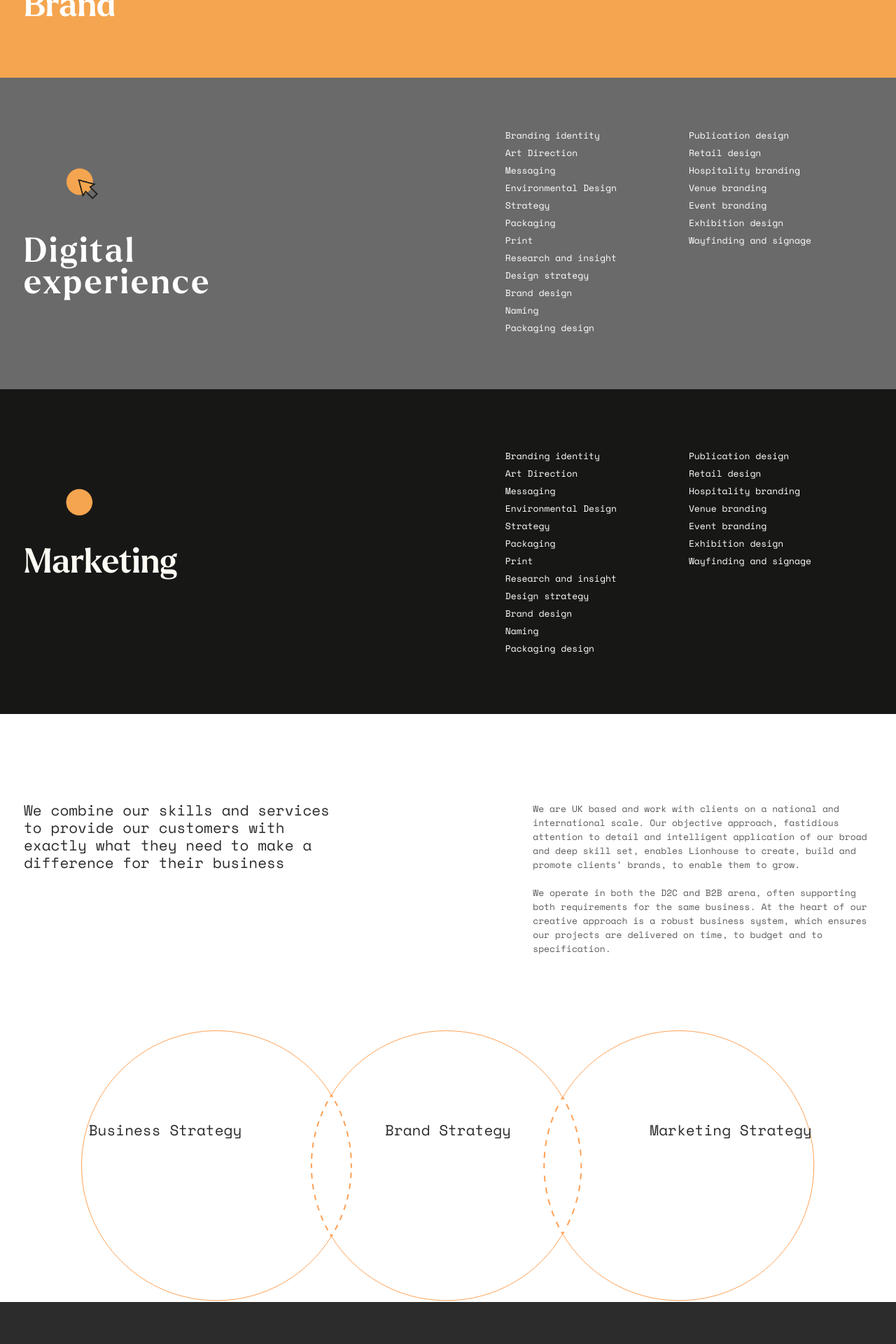
After one commit to touseefahmed-cyber/Lionhouse, a PHP site: page /projects.html in a window 1280 px wide. The commit adds this page. Shown: the part 418-2338 px from the top of the page at 70% size. Run offline with PHP 8.4, Linux system fonts and the light colour scheme; some libraries are stand-ins or nearby versions.

Commit message:
service page in-progress

```diff
--- a/assets/style.css
+++ b/assets/style.css
@@ -574,12 +574,21 @@ video {
 .h-\[19px\]{
   height: 19px;
 }
+.h-\[287px\]{
+  height: 287px;
+}
+.h-\[390px\]{
+  height: 390px;
+}
 .h-\[55px\]{
   height: 55px;
 }
 .h-full{
   height: 100%;
 }
+.w-20{
+  width: 5rem;
+}
 .w-\[130px\]{
   width: 130px;
 }
@@ -589,6 +598,12 @@ video {
 .w-\[19px\]{
   width: 19px;
 }
+.w-\[37\%\]{
+  width: 37%;
+}
+.w-\[40\%\]{
+  width: 40%;
+}
 .w-\[62px\]{
   width: 62px;
 }
@@ -610,11 +625,20 @@ video {
 .max-w-\[84\%\]{
   max-width: 84%;
 }
+.grow{
+  flex-grow: 1;
+}
 .cursor-pointer{
   cursor: pointer;
 }
 .list-disc{
   list-style-type: disc;
+}
+.grid-cols-2{
+  grid-template-columns: repeat(2, minmax(0, 1fr));
+}
+.grid-cols-3{
+  grid-template-columns: repeat(3, minmax(0, 1fr));
 }
 .items-center{
   align-items: center;
@@ -691,6 +715,15 @@ video {
   --tw-bg-opacity: 1;
   background-color: rgb(248 243 228 / var(--tw-bg-opacity));
 }
+.bg-\[url\(\'\.\/images\/circule-img\.png\'\)\]{
+  background-image: url('./images/circule-img.png');
+}
+.bg-center{
+  background-position: center;
+}
+.bg-no-repeat{
+  background-repeat: no-repeat;
+}
 .px-4{
   padding-left: 1rem;
   padding-right: 1rem;
@@ -723,18 +756,30 @@ video {
 .pb-\[4px\]{
   padding-bottom: 4px;
 }
+.pb-\[50px\]{
+  padding-bottom: 50px;
+}
 .pb-\[55px\]{
   padding-bottom: 55px;
 }
 .pb-\[57px\]{
   padding-bottom: 57px;
 }
+.pb-\[58px\]{
+  padding-bottom: 58px;
+}
 .pb-\[5px\]{
   padding-bottom: 5px;
 }
 .pb-\[60px\]{
   padding-bottom: 60px;
 }
+.pb-\[75px\]{
+  padding-bottom: 75px;
+}
+.pb-\[81px\]{
+  padding-bottom: 81px;
+}
 .pl-\[10px\]{
   padding-left: 10px;
 }
@@ -750,6 +795,9 @@ video {
 .pl-\[45px\]{
   padding-left: 45px;
 }
+.pr-\[103px\]{
+  padding-right: 103px;
+}
 .pr-\[12px\]{
   padding-right: 12px;
 }
@@ -765,12 +813,21 @@ video {
 .pr-\[69px\]{
   padding-right: 69px;
 }
+.pr-\[71px\]{
+  padding-right: 71px;
+}
 .pt-\[105px\]{
   padding-top: 105px;
 }
 .pt-\[10px\]{
   padding-top: 10px;
 }
+.pt-\[117px\]{
+  padding-top: 117px;
+}
+.pt-\[125px\]{
+  padding-top: 125px;
+}
 .pt-\[190px\]{
   padding-top: 190px;
 }
@@ -780,9 +837,18 @@ video {
 .pt-\[38px\]{
   padding-top: 38px;
 }
+.pt-\[55px\]{
+  padding-top: 55px;
+}
 .pt-\[65px\]{
   padding-top: 65px;
 }
+.pt-\[70px\]{
+  padding-top: 70px;
+}
+.pt-\[83px\]{
+  padding-top: 83px;
+}
 .pt-\[85px\]{
   padding-top: 85px;
 }
@@ -798,6 +864,9 @@ video {
 .font-space-mono{
   font-family: Space Mono, monospace;
 }
+.text-2xl{
+  font-size: 1.313rem;
+}
 .text-3xl{
   font-size: 1.375rem;
 }
@@ -870,6 +939,9 @@ video {
 .leading-\[123px\]{
   line-height: 123px;
 }
+.leading-\[20px\]{
+  line-height: 20px;
+}
 .leading-\[22px\]{
   line-height: 22px;
 }
@@ -888,6 +960,9 @@ video {
 .leading-\[33px\]{
   line-height: 33px;
 }
+.leading-\[40px\]{
+  line-height: 40px;
+}
 .leading-\[50px\]{
   line-height: 50px;
 }
@@ -915,8 +990,15 @@ video {
 .tracking-\[1px\]{
   letter-spacing: 1px;
 }
+.tracking-\[3px\]{
+  letter-spacing: 3px;
+}
 .tracking-wider{
   letter-spacing: 0.05em;
+}
+.text-\[\#5C5C5C\]{
+  --tw-text-opacity: 1;
+  color: rgb(92 92 92 / var(--tw-text-opacity));
 }
 .text-\[\#dadada\]{
   --tw-text-opacity: 1;
@@ -937,6 +1019,10 @@ video {
 .text-gray{
   --tw-text-opacity: 1;
   color: rgb(93 93 93 / var(--tw-text-opacity));
+}
+.text-l-black{
+  --tw-text-opacity: 1;
+  color: rgb(44 44 44 / var(--tw-text-opacity));
 }
 .text-light-silver{
   --tw-text-opacity: 1;
@@ -1630,6 +1716,9 @@ header figure img{
   .md\:leading-\[40px\]{
     line-height: 40px;
   }
+  .md\:leading-\[45px\]{
+    line-height: 45px;
+  }
   .md\:leading-\[90px\]{
     line-height: 90px;
   }
--- a/assets/tailwind.config.js
+++ b/assets/tailwind.config.js
@@ -13,6 +13,7 @@ module.exports = {
                 'light-gray': '#6A6A6A',
                 'light-silver': '#838383',
                 'orange': '#F5A54F',
+                'l-black': '#2C2C2C',
 
 
             },
--- /dev/null
+++ b/projects.html
@@ -0,0 +1,315 @@
+<html lang="en">
+<head>
+  <meta charset="UTF-8">
+  <meta name="viewport" content="width=device-width, initial-scale=1.0">
+  <title>Lion House</title>
+  <link rel="stylesheet" href="https://unpkg.com/blaze-slider@0.1.6/dist/blaze.css">
+<link href="https://fonts.googleapis.com/css2?family=Space+Mono&display=swap" rel="stylesheet">
+  <link rel="stylesheet" href="assets/fonts.css">
+  <link rel="stylesheet" href="assets/style.css">
+</head>
+<body>
+
+<body class="text-sm font-space-mono leading-18 text-light-silver">
+    <!-- HEADER -->
+    <input type="checkbox" class="hidden" id="checked">
+  <header class="hidden w-full float-left fixed sm:top-[48px] top-[38px] z-[9999]">
+      <div class="container mx-auto xl:px-0 sm:px-4 pl:[14px] pr-[21px]">
+          <nav class="flex justify-between items-center">
+              <div class="lg:inline-block md:hidden sm:hidden hidden">
+                  <a href="#" class="text-light-white pb-[5px] start-link tracking-[1px]">Start A Project</a>
+              </div>
+              <div>
+                  <a href="#">
+                      <figure>
+                          <img src="assets/images/logo.svg" class="sm:w-full sm:h-full w-[62px] h-[55px]">
+                      </figure>
+                  </a>
+              </div>
+              <div class="site-map-col">
+                  <ul>
+                      <li class="inline-block"><a href="#" class="text-light-white mr-[47px] hover:text-[#FFA156] relative lg:inline-block md:hidden sm:hidden hidden">Projects</a></li>
+                      <li class="inline-block"><a href="#" class="text-light-white hover:text-[#FFA156] relative">
+                        <label for="checked" class="cursor-pointer hamburger-toggle">Menu
+                            <span class="inline-block bg-[#FFA156] sm:w-[19px] sm:h-[19px] w-[15.46px] h-[15.46px] rounded-[50%] relative top-[4px]"></span></label></a>
+                      </li>
+                  </ul>
+              </div>
+          </nav>
+      </div>
+  </header>
+<!-- HEADER -->
+<section class="float-left w-full bg-dark-yellow pt-[117px] pb-[58px]">
+    <div class="container mx-auto xl:px-0 px-4">
+        <div class="flex justify-between">
+            <div>
+                <figure>
+                    <img src="assets/images/eye img.svg" alt="eye">
+                </figure>
+                <h3 class="lg:mb-[36px] md:mb-[25px] mb-[20px] larkenvariableroman
+                      text-white lg:text-4xl md:text-[38px] sm:text-[28px] text-[45px] font-semibold md:w-[88%] w-full">Brand</h3>
+            </div>
+            <div class="grid grid-cols-3">
+                <div class="pr-[71px]">
+                    <ul>
+                        <li><a href="#" class="text-sm text-l-black leading-[25px]">Branding identity</a></li>
+                        <li><a href="#" class="text-sm text-l-black leading-[25px]">Art Direction</a></li>
+                        <li><a href="#" class="text-sm text-l-black leading-[25px]">Messaging</a></li>
+                        <li><a href="#" class="text-sm text-l-black leading-[25px]">Environmental Design</a></li>
+                        <li><a href="#" class="text-sm text-l-black leading-[25px]">Strategy</a></li>
+                        <li><a href="#" class="text-sm text-l-black leading-[25px]">Packaging</a></li>
+                        <li><a href="#" class="text-sm text-l-black leading-[25px]">Print</a></li>
+                        <li><a href="#" class="text-sm text-l-black leading-[25px]">Research and insight</a></li>
+                        <li><a href="#" class="text-sm text-l-black leading-[25px]">Design strategy</a></li>
+                        <li><a href="#" class="text-sm text-l-black leading-[25px]">Brand design</a></li>
+                        <li><a href="#" class="text-sm text-l-black leading-[25px]">Naming</a></li>
+                        <li><a href="#" class="text-sm text-l-black leading-[25px]">Packaging design</a></li>
+                    </ul>
+                </div>
+
+                <div class="pr-[103px]">
+                    <ul>
+                        <li><a href="#" class="text-sm text-l-black leading-[25px]">Branding identity</a></li>
+                        <li><a href="#" class="text-sm text-l-black leading-[25px]">Art Direction</a></li>
+                        <li><a href="#" class="text-sm text-l-black leading-[25px]">Messaging</a></li>
+                        <li><a href="#" class="text-sm text-l-black leading-[25px]">Environmental Design</a></li>
+                        <li><a href="#" class="text-sm text-l-black leading-[25px]">Strategy</a></li>
+                        <li><a href="#" class="text-sm text-l-black leading-[25px]">Packaging</a></li>
+                        <li><a href="#" class="text-sm text-l-black leading-[25px]">Print</a></li>
+                        <li><a href="#" class="text-sm text-l-black leading-[25px]">Research and insight</a></li>
+                        <li><a href="#" class="text-sm text-l-black leading-[25px]">Design strategy</a></li>
+                        <li><a href="#" class="text-sm text-l-black leading-[25px]">Brand design</a></li>
+                        <li><a href="#" class="text-sm text-l-black leading-[25px]">Naming</a></li>
+                        <li><a href="#" class="text-sm text-l-black leading-[25px]">Packaging design</a></li>
+                    </ul>
+                </div>
+
+                <div>
+                    <ul>
+                        <li><a href="#" class="text-sm text-l-black leading-[25px]">Publication design</a></li>
+                        <li><a href="#" class="text-sm text-l-black leading-[25px]">Retail design</a></li>
+                        <li><a href="#" class="text-sm text-l-black leading-[25px]">Hospitality branding</a></li>
+                        <li><a href="#" class="text-sm text-l-black leading-[25px]">Venue branding</a></li>
+                        <li><a href="#" class="text-sm text-l-black leading-[25px]">Event branding</a></li>
+                        <li><a href="#" class="text-sm text-l-black leading-[25px]">Exhibition design</a></li>
+                        <li><a href="#" class="text-sm text-l-black leading-[25px]">Wayfinding and signage</a></li>
+                    </ul>
+                </div>
+
+            </div>
+
+        </div>
+    </div>
+</section>
+
+<section class="float-left w-full bg-light-gray pt-[70px] pb-[75px]">
+    <div class="container mx-auto xl:px-0 px-4">
+        <div class="flex justify-between">
+            <div>
+                <figure>
+                    <img src="assets/images/dgitalexperence-icon.gif" alt="marketing-icon" class="lg:w-[160px] w-[130px]">
+                </figure>
+                <h3 class="lg:mb-[34px] md:mb-[25px] mb-[20px] larkenvariableroman
+                       text-white lg:text-4xl md:text-[38px] sm:text-[28px] text-[45px] md:leading-[45px]
+                        leading-[40px] font-semibold md:w-[88%] w-full tracking-[3px]">Digital experience
+                </h3>
+            </div>
+            <div class="grid grid-cols-2">
+                <div class="pr-[103px]">
+                    <ul class="text-white">
+                        <li><a href="#" class="text-sm leading-[25px]">Branding identity</a></li>
+                        <li><a href="#" class="text-sm leading-[25px]">Art Direction</a></li>
+                        <li><a href="#" class="text-sm leading-[25px]">Messaging</a></li>
+                        <li><a href="#" class="text-sm leading-[25px]">Environmental Design</a></li>
+                        <li><a href="#" class="text-sm leading-[25px]">Strategy</a></li>
+                        <li><a href="#" class="text-sm leading-[25px]">Packaging</a></li>
+                        <li><a href="#" class="text-sm leading-[25px]">Print</a></li>
+                        <li><a href="#" class="text-sm leading-[25px]">Research and insight</a></li>
+                        <li><a href="#" class="text-sm leading-[25px]">Design strategy</a></li>
+                        <li><a href="#" class="text-sm leading-[25px]">Brand design</a></li>
+                        <li><a href="#" class="text-sm leading-[25px]">Naming</a></li>
+                        <li><a href="#" class="text-sm leading-[25px]">Packaging design</a></li>
+                    </ul>
+                </div>
+
+                <div>
+                    <ul class="text-white">
+                        <li><a href="#" class="text-sm leading-[25px]">Publication design</a></li>
+                        <li><a href="#" class="text-sm leading-[25px]">Retail design</a></li>
+                        <li><a href="#" class="text-sm leading-[25px]">Hospitality branding</a></li>
+                        <li><a href="#" class="text-sm leading-[25px]">Venue branding</a></li>
+                        <li><a href="#" class="text-sm leading-[25px]">Event branding</a></li>
+                        <li><a href="#" class="text-sm leading-[25px]">Exhibition design</a></li>
+                        <li><a href="#" class="text-sm leading-[25px]">Wayfinding and signage</a></li>
+                    </ul>
+                </div>
+
+            </div>
+
+        </div>
+    </div>
+</section>
+
+<section class="float-left w-full bg-[#171716] pt-[83px] pb-[81px]">
+    <div class="container mx-auto xl:px-0 px-4">
+        <div class="flex justify-between">
+            <div>
+                <figure>
+                    <img src="assets/images/marketing-icon.gif" alt="dgitalexperence-icon" class="lg:w-[160px] w-[130px]">
+                </figure>
+                <h3 class="lg:mb-[34px] md:mb-[25px] mb-[20px] larkenvariableroman text-light-white
+                       lg:text-4xl md:text-[38px] sm:text-[28px] text-[45px] font-semibold">Marketing</h3>
+            </div>
+            <div class="grid grid-cols-2">
+                <div class="pr-[103px]">
+                    <ul class="text-white">
+                        <li><a href="#" class="text-sm leading-[25px]">Branding identity</a></li>
+                        <li><a href="#" class="text-sm leading-[25px]">Art Direction</a></li>
+                        <li><a href="#" class="text-sm leading-[25px]">Messaging</a></li>
+                        <li><a href="#" class="text-sm leading-[25px]">Environmental Design</a></li>
+                        <li><a href="#" class="text-sm leading-[25px]">Strategy</a></li>
+                        <li><a href="#" class="text-sm leading-[25px]">Packaging</a></li>
+                        <li><a href="#" class="text-sm leading-[25px]">Print</a></li>
+                        <li><a href="#" class="text-sm leading-[25px]">Research and insight</a></li>
+                        <li><a href="#" class="text-sm leading-[25px]">Design strategy</a></li>
+                        <li><a href="#" class="text-sm leading-[25px]">Brand design</a></li>
+                        <li><a href="#" class="text-sm leading-[25px]">Naming</a></li>
+                        <li><a href="#" class="text-sm leading-[25px]">Packaging design</a></li>
+                    </ul>
+                </div>
+
+                <div>
+                    <ul class="text-white">
+                        <li><a href="#" class="text-sm leading-[25px]">Publication design</a></li>
+                        <li><a href="#" class="text-sm leading-[25px]">Retail design</a></li>
+                        <li><a href="#" class="text-sm leading-[25px]">Hospitality branding</a></li>
+                        <li><a href="#" class="text-sm leading-[25px]">Venue branding</a></li>
+                        <li><a href="#" class="text-sm leading-[25px]">Event branding</a></li>
+                        <li><a href="#" class="text-sm leading-[25px]">Exhibition design</a></li>
+                        <li><a href="#" class="text-sm leading-[25px]">Wayfinding and signage</a></li>
+                    </ul>
+                </div>
+
+            </div>
+
+        </div>
+    </div>
+</section>
+
+<section class="float-left w-full pt-[125px] pb-[50px]">
+    <div class="container mx-auto xl:px-0 px-4">
+        <div class="flex justify-between">
+            <div class="w-[37%]">
+                <p class="text-l-black text-2xl leading-[25px]">
+                    We combine our skills and services to provide our customers with exactly what they need to make a difference for their business
+                </p>
+            </div>
+            <div class="w-[40%]">
+                <p class="text-sm text-[#5C5C5C] leading-[20px]">
+                    We are UK based and work with clients on a national and international scale. Our objective approach, fastidious attention to detail and intelligent application of our broad and deep skill set, enables Lionhouse to create, build and promote clients’ brands, to enable them to grow.
+                    <br>
+                    <br>
+                    We operate in both the D2C and B2B arena, often supporting both requirements for the same business. At the heart of our creative approach is a robust business system, which ensures our projects are delivered on time, to budget and to specification.
+                </p>
+            </div>
+        </div>
+    </div>
+</section>
+<section class="float-left w-full pt-[55px]">
+    <div class="container mx-auto xl:px-0 px-4">
+        <div class="grid grid-cols-3 h-[390px] bg-[url('./images/circule-img.png')] bg-no-repeat bg-center">
+            <div class="h-[287px] flex items-center">
+                <h5 class="text-2xl text-l-black w-20% mx-auto">
+                    Business
+                    Strategy
+                </h5>
+            </div>
+            <div class="h-[287px] flex items-center">
+                <h5 class="text-2xl text-l-black w-20% mx-auto">
+                    Brand
+                    Strategy
+                </h5>
+            </div>
+
+            <div class="h-[287px] flex items-center">
+                <h5 class="text-2xl text-l-black w-20% mx-auto">
+                    Marketing
+                    Strategy
+                </h5>
+            </div>
+
+        </div>
+    </div>
+</section>
+
+
+  <!-- FOOTER -->
+  <footer class="bg-[#2C2C2C] float-left w-full xl:pt-[144px] lg:pt-[100px] md:pt-[80px] sm:pt-[60px] pt-[85px] pb-[22px]">
+   <div class="container mx-auto xl:px-0 px-4">
+      <div class="md:flex xl:mb-[80px] lg:mb-[70px] md:mb-[60px] sm:mb-[40px]">
+          <div class="sm:flex justify-between lg:w-[73.5%] md:w-full lg:mb-[30px]">
+              <div class="sm:w-[46%] w-full mb-[112px]">
+                  <h3 class="lg:text-2xl md:text-[18px] text-[18px] sm:leading-[33px] leading-[27px] text-light-white sm:mb-[34px] mb-[18px]">
+                      Strategy-led brand and
+                      digital experience agency
+                      </h3>
+                      <div>
+                          <a href="#" class="text-light-white pb-[4px] start-link capitalize tracking-wider">Start a project</a>
+                      </div>
+              </div>
+              <div class="sm:w-[21%] w-full md:pr-[73px] site-map-col sm:inline-block hidden">
+                  <ul class="unstyle">
+                      <li><a href="#" class="inline-block
+                           xl:mb-[29px] lg:mb-[22px] md:mb-[18px] mb-[18px] text-base text-light-white hover:text-[#FFA156] relative">Projects</a></li>
+                      <li><a href="#" class="inline-block xl:mb-[29px] lg:mb-[22px] md:mb-[18px] mb-[18px] text-base text-light-white hover:text-[#FFA156] relative">Services</a></li>
+                      <li><a href="#" class="inline-block xl:mb-[29px] lg:mb-[22px] md:mb-[18px]  mb-[18px]  text-base text-light-white hover:text-[#FFA156] relative">About us</a></li>
+                      <li><a href="#" class="inline-block xl:mb-[29px] lg:mb-[22px] md:mb-[18px]  mb-[18px] text-base text-light-white hover:text-[#FFA156] relative">Journal</a></li>
+                      <li><a href="#" class="inline-block xl:mb-[29px] lg:mb-[22px] md:mb-[18px] mb-[18px] text-base text-light-white hover:text-[#FFA156] relative">Careers <span class="blink inline-block bg-[#FFA156] w-[19px] h-[19px] rounded-[50%] relative top-[4px]"></span></a></li>
+                      <li><a href="#" class="inline-block text-base text-light-white hover:text-[#FFA156] relative">Contact</a></li>
+                  </ul>
+              </div>
+          </div>
+          <div class="sm:flex justify-between lg:w-[42.5%] md:w-full sm:mb-0 mb-[64px]">
+              <div class="sm:pr-[35px] site-map-col sm:mb-[0] mb-[55px]">
+                  <ul class="unstyle">
+                      <li><a href="#" class="inline-block xl:mb-[29px] lg:mb-[22px] md:mb-[18px] mb-[18px]  text-base text-light-white hover:text-[#FFA156] relative">Instagram</a></li>
+                      <li><a href="#" class="inline-block xl:mb-[29px] lg:mb-[22px] md:mb-[18px] mb-[18px] text-base text-light-white hover:text-[#FFA156] relative">Linkedin</a></li>
+                      <li><a href="#" class="inline-block xl:mb-[29px] lg:mb-[22px] md:mb-[18px] mb-[18px] text-base text-light-white hover:text-[#FFA156] relative">Twitter</a></li>
+                      <li><a href="#" class="inline-block text-base text-light-white hover:text-[#FFA156] relative">Newsletter</a></li>
+                  </ul>
+              </div>
+              <div class="md:pr-[42px]">
+                  <div class="site-map-col2">
+                      <a href="#" class="inline-block mb-[21px] text-base text-light-white hover:text-[#FFA156] relative">+44(0) 1225 445 427</a>
+                  </div>
+                  <div class="site-map-col2">
+                      <a href="#" class="inline-block xl:mb-[33px] lg:mb-[22px] md:mb-[18px] text-base text-light-white hover:text-[#FFA156] relative">enquiries@lionhouse.com</a>
+                  </div>
+                      <div class="text-light-white text-base leading-[23px]">
+                          <h6 class="">Head office:</h6>
+                          <p class="max-w-[84%]">
+                              4 River Street place
+                              Bath</p>
+                          <small class="inline-block text-base">BA1 2RS</small>
+                      </div>
+              </div>
+          </div>
+      </div>
+      <h3 class="2xl:text-8xl xl:text-[250px] lg:text-[200px] md:text-[148px] sm:text-[120px] text-[68px] lg:leading-[202px]
+       md:leading-[145px] sm:leading-[120px] leading-[68px] 2xl:ml-[-60px] xl:ml-[-10px] text-black larkenvariableroman font-black relative z-10">Lionhouse</h3>
+      <div class="site-map-col float-left w-full">
+          <ul class="float-right xl:pr-[3px]">
+              <li class="inline-block"><a href="#" class="text-light-white text-xxsm hover:text-[#FFA156] relative">Cookie policy</a></li>
+              <li class="inline-block sm:pl-[34px] sm:pr-[35px] px-[27px]"><a href="#" class="text-light-white text-xxsm hover:text-[#FFA156] relative">Privacy Policy</a></li>
+              <li class="inline-block text-light-white text-xxsm">©Lionhouse 2023</li>
+          </ul>
+      </div>
+   </div>
+  </footer>
+</body>
+
+<script src="https://unpkg.com/blaze-slider@0.1.6/dist/blaze-slider.min.js"></script>
+<script src="./assets/js/gsap-latest-beta.min.js"></script>
+<script src="./assets/js/tScrollTrigger.min.js"></script>
+<script src="./assets/index.js"></script>
+</html>
```
Also changed, not shown: assets/images/circule-img.png (added), 2 other files.
